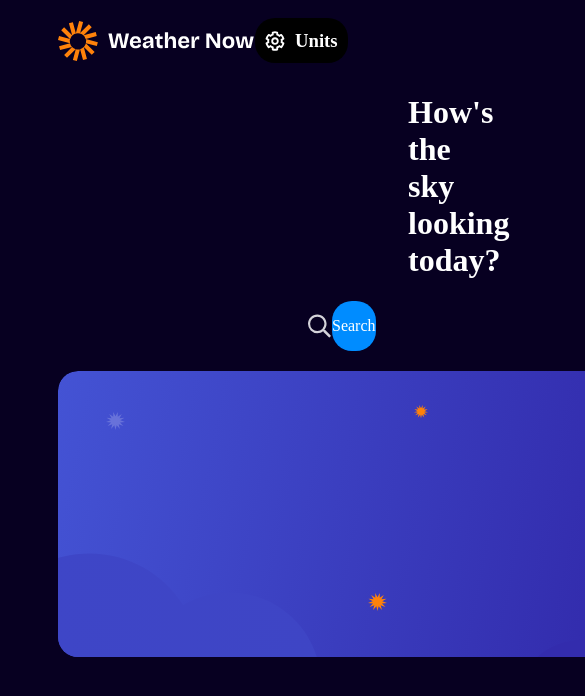
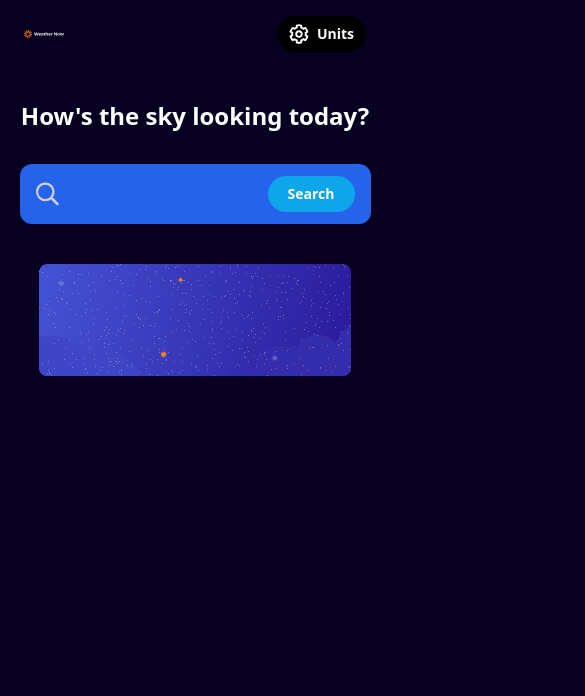
Before and after one commit to thicien/weather-app, a website: page index.html in a window 390 px wide. Shown: the top 696 px of the page, 585 px wide, since content can reach past the window. Drawn offline with nearby package versions, Linux system fonts and the light colour scheme.

Commit message:
The responsiveness has added

```diff
--- a/index.html
+++ b/index.html
@@ -1,98 +1,37 @@
+<!DOCTYPE html>
 <html lang="en">
-<head>
-    <meta charset="UTF-8">
-    <meta name="viewport" content="width=device-width, initial-scale=1.0">
-    <title>Document</title>
-    <style>
-        body {
-            background-color: rgb(7, 0, 33);
-        }
-        .header-container {
-            display: flex;
-            justify-content: space-between;
-            align-items: center;
-            padding: 10px 20px;
-            padding-left: 50px;
+  <head>
+    <meta charset="UTF-8" />
+    <meta name="viewport" content="width=device-width, initial-scale=1.0" />
+    <title>Weather App</title>
+    <script src="https://cdn.tailwindcss.com"></script>
+  </head>
+  <body class="bg-[#070021] text-white font-sans min-h-screen flex flex-col items-center">
+    <header
+      class="w-full flex justify-between items-center px-6 sm:px-10 lg:px-16 py-4">
+      <img src="/weather-app-main/assets/images/logo.svg" alt="Weather Logo" class="w-10 sm:w-12"/>
 
-        }
-        .units{
-            display: flex;
-            background-color: black;
-            border-radius: 20px;
-            color: white;
-            width: 100px;
-            height: 40px;
-            align-items: center ;
-            margin-right: 50px;
-            padding: 3px 10px 2px;
-            gap: 10px;
-            padding-right: 10px;
-        }
-        .units img{
-            width: 20px;
-            align-items: center;
-        }
-        .text{
-            margin-left: 400px;
-            color: white;
-        }
-        .search {
-           background-color: blue;
-           margin-left: 300px;
-           margin-right: 400px;
-           height: 50px;
-           border-radius: 15px;
-           padding: 0 0px;
-           display: flex;
-           align-items: center;
-           justify-content: space-between;
-        }
+        <div
+          class="flex items-center bg-black text-white rounded-full px-3 py-2 sm:px-4 sm:py-2 gap-2 cursor-pointer hover:bg-gray-800 transition">
+          <img src="/weather-app-main/assets/images/icon-units.svg" alt="Units Icon" class="w-5 h-5" />
+          <h3 class="text-sm sm:text-base font-semibold">Units</h3>
+        </div>
+    </header>
+    <section class="text-center mt-8 sm:mt-10">
+      <h1 class="text-2xl sm:text-3xl md:text-4xl font-bold">
+        How's the sky looking today?
+      </h1>
+    </section>
+    <section
+      class="flex items-center justify-between bg-blue-600 rounded-xl w-[90%] sm:w-3/4 md:w-1/2 mt-8 px-4 sm:px-6 py-3">
+      <img src="/weather-app-main/assets/images/icon-search.svg" alt="Search Icon" class="w-6 h-6"/>
+        <button class="bg-sky-500 hover:bg-sky-400 text-white font-semibold rounded-full px-5 py-2 text-sm sm:text-base transition">
+          Search
+        </button>
+    </section>
 
-        .search img {
-           height: 24px;
-           width: 24px;
-        }
-
-        .search-tab {
-           background-color: rgb(0, 140, 255);
-           color: white;
-           width: 90px;
-           height: 100%;
-           border-radius: 20px;
-           display: flex;
-           align-items: center;
-           justify-content: center;
-        }
-        .today{
-            margin-left: 50px;
-            width: 100px;
-            padding-top: 20px;
-        }
-
-
-
-    </style>
-</head>
-<body>
-    <div class="header-container">
-        <div class="header">
-            <img src="/weather-app-main/assets/images/logo.svg" alt="">
-        </div>
-        <div class="units">
-            <img src="/weather-app-main/assets/images/icon-units.svg" alt="">
-            <h3>Units</h3>
-        </div>
-    </div>
-    <div class="text">
-        <h1>How's the sky looking today?</h1>
-    </div>
-    <div class="search">
-        <img src="/weather-app-main/assets/images/icon-search.svg" alt="">
-        <div class="search-tab">Search</div>
-    </div>
-    <div class="today">
-        <img src="/weather-app-main/assets/images/bg-today-large.svg" alt="">
-    </div>
-
-</body>
+        <section class="mt-10 w-[80%] sm:w-[60%] md:w-[40%]">
+          <img src="/weather-app-main/assets/images/bg-today-large.svg" alt="Today's Weather"class="w-full object-contain"/>
+        </section>
+  </body>
 </html>
```
